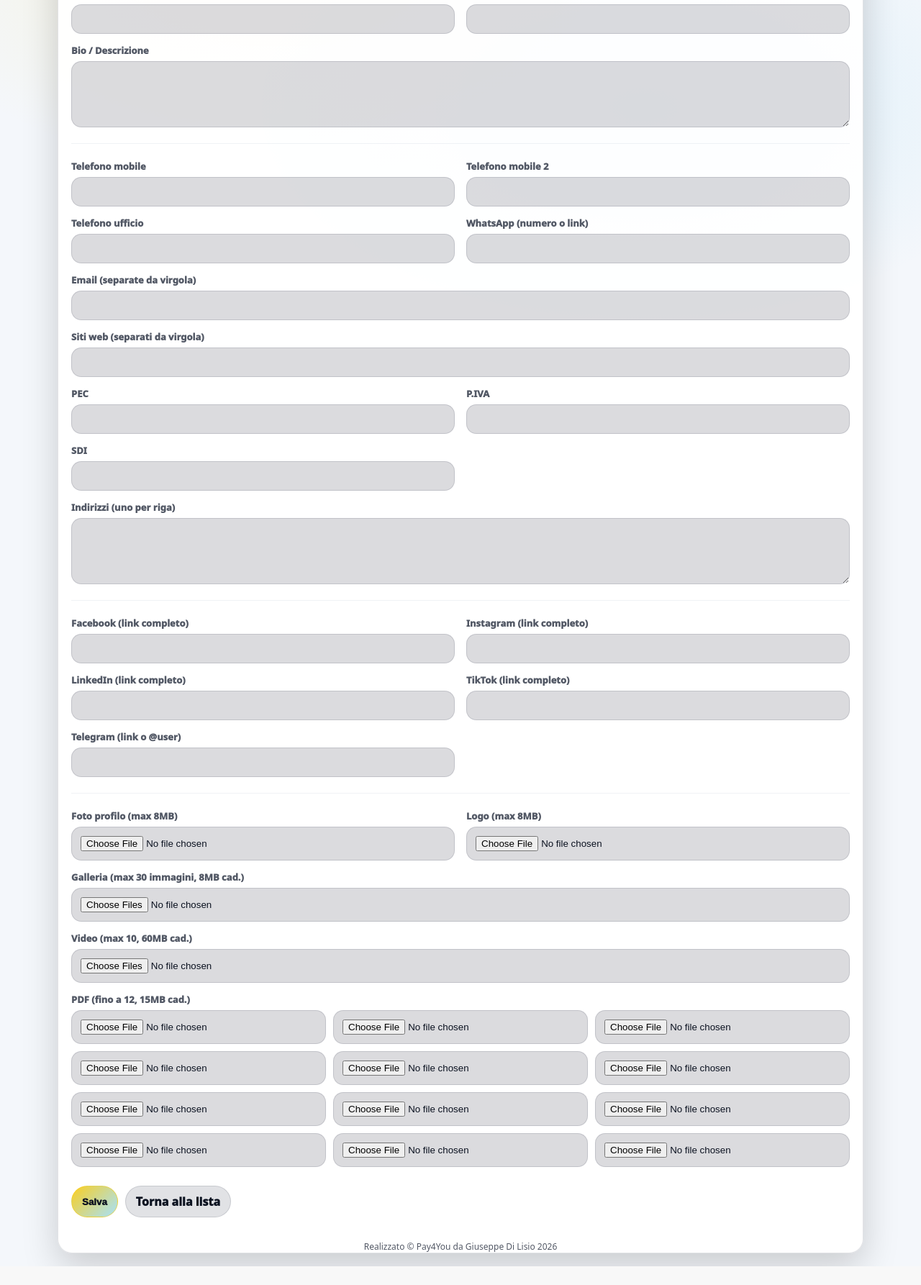
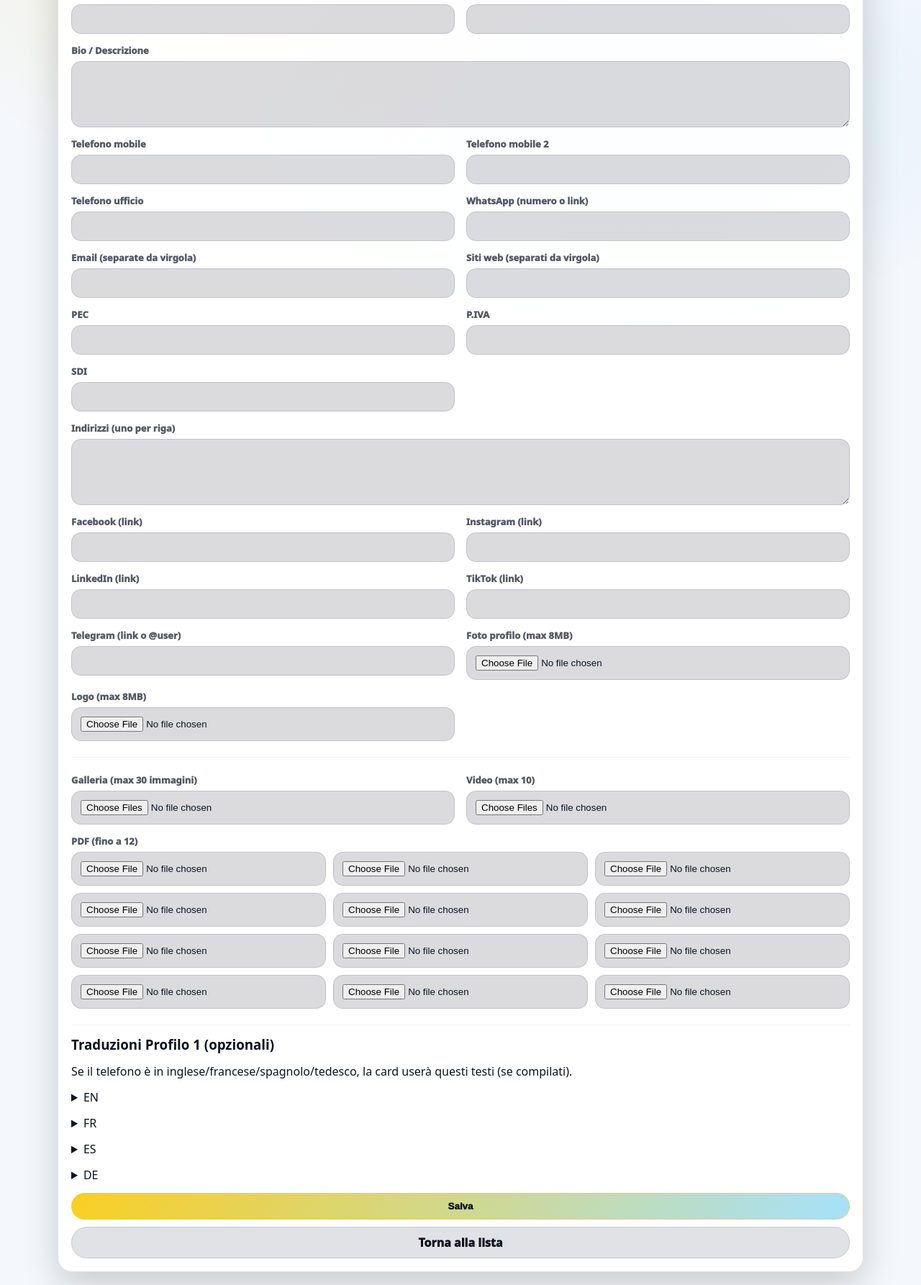
Before and after one commit to gidl59/pay4you-cards-fire, a Flask app: page /admin/new in a window 1280 px wide. Shown: the part 254-2040 px from the top of the page at 72% size. Before the commit the page ends 2014 px from the top, so only its background shows below. Run offline with Flask 3, Linux system fonts and the light colour scheme; the visitor is signed in with stand-in values (Sample User, id 1).

Commit message:
Update agent_form.html

```diff
--- a/templates/agent_form.html
+++ b/templates/agent_form.html
@@ -3,7 +3,7 @@
 
 {% block content %}
 <div class="page-main">
-  <div class="panel">
+  <div class="panel" style="width:min(1120px,100%);">
 
     <div class="panel-head">
       <h1 class="page-title">
@@ -21,8 +21,10 @@
     </div>
 
     {% if session.get('role') == 'admin' %}
-      {% if agent %}
+      {% if agent and not editing_profile2 %}
         {% set form_action = url_for('update_agent', slug=agent.slug) %}
+      {% elif agent and editing_profile2 %}
+        {% set form_action = url_for('admin_profile2_post', slug=agent.slug) %}
       {% else %}
         {% set form_action = url_for('create_agent') %}
       {% endif %}
@@ -37,7 +39,8 @@
     <form method="post" action="{{ form_action }}" enctype="multipart/form-data">
 
       <div class="form-grid">
-        {% if session.get('role') == 'admin' %}
+
+        {% if session.get('role') == 'admin' and not editing_profile2 %}
           <div class="field">
             <label>Slug (univoco)</label>
             <input type="text" name="slug" value="{{ agent.slug if agent else '' }}" required>
@@ -46,105 +49,106 @@
           <div class="field">
             <label>Slug</label>
             <input type="text" value="{{ agent.slug }}" disabled>
+            <div class="hint">Lo slug non è modificabile qui.</div>
           </div>
         {% endif %}
 
         <div class="field">
           <label>Nome</label>
-          <input type="text" name="name" value="{{ agent.name or '' }}" required>
+          <input type="text" name="name" value="{{ agent.name if agent else '' }}" required>
         </div>
 
         <div class="field">
           <label>Azienda</label>
-          <input type="text" name="company" value="{{ agent.company or '' }}">
+          <input type="text" name="company" value="{{ agent.company if agent else '' }}">
         </div>
 
         <div class="field">
           <label>Ruolo</label>
-          <input type="text" name="role" value="{{ agent.role or '' }}">
+          <input type="text" name="role" value="{{ agent.role if agent else '' }}">
         </div>
 
         <div class="field full">
           <label>Bio / Descrizione</label>
-          <textarea name="bio">{{ agent.bio or '' }}</textarea>
+          <textarea name="bio">{{ agent.bio if agent else '' }}</textarea>
         </div>
-
-        <div class="field full"><div class="sep"></div></div>
 
         <div class="field">
           <label>Telefono mobile</label>
-          <input type="text" name="phone_mobile" value="{{ agent.phone_mobile or '' }}">
+          <input type="text" name="phone_mobile" value="{{ agent.phone_mobile if agent else '' }}">
         </div>
+
         <div class="field">
           <label>Telefono mobile 2</label>
-          <input type="text" name="phone_mobile2" value="{{ agent.phone_mobile2 or '' }}">
+          <input type="text" name="phone_mobile2" value="{{ agent.phone_mobile2 if agent else '' }}">
         </div>
+
         <div class="field">
           <label>Telefono ufficio</label>
-          <input type="text" name="phone_office" value="{{ agent.phone_office or '' }}">
+          <input type="text" name="phone_office" value="{{ agent.phone_office if agent else '' }}">
         </div>
+
         <div class="field">
           <label>WhatsApp (numero o link)</label>
-          <input type="text" name="whatsapp" value="{{ agent.whatsapp or '' }}">
+          <input type="text" name="whatsapp" value="{{ agent.whatsapp if agent else '' }}">
         </div>
 
-        <div class="field full">
+        <div class="field">
           <label>Email (separate da virgola)</label>
-          <input type="text" name="emails" value="{{ agent.emails or '' }}">
+          <input type="text" name="emails" value="{{ agent.emails if agent else '' }}">
         </div>
 
-        <div class="field full">
+        <div class="field">
           <label>Siti web (separati da virgola)</label>
-          <input type="text" name="websites" value="{{ agent.websites or '' }}">
+          <input type="text" name="websites" value="{{ agent.websites if agent else '' }}">
         </div>
 
         <div class="field">
           <label>PEC</label>
-          <input type="text" name="pec" value="{{ agent.pec or '' }}">
+          <input type="text" name="pec" value="{{ agent.pec if agent else '' }}">
         </div>
+
         <div class="field">
           <label>P.IVA</label>
-          <input type="text" name="piva" value="{{ agent.piva or '' }}">
+          <input type="text" name="piva" value="{{ agent.piva if agent else '' }}">
         </div>
+
         <div class="field">
           <label>SDI</label>
-          <input type="text" name="sdi" value="{{ agent.sdi or '' }}">
+          <input type="text" name="sdi" value="{{ agent.sdi if agent else '' }}">
         </div>
 
         <div class="field full">
           <label>Indirizzi (uno per riga)</label>
-          <textarea name="addresses">{{ agent.addresses or '' }}</textarea>
+          <textarea name="addresses">{{ agent.addresses if agent else '' }}</textarea>
         </div>
 
-        <div class="field full"><div class="sep"></div></div>
-
         <div class="field">
-          <label>Facebook (link completo)</label>
-          <input type="text" name="facebook" value="{{ agent.facebook or '' }}">
+          <label>Facebook (link)</label>
+          <input type="text" name="facebook" value="{{ agent.facebook if agent else '' }}">
         </div>
         <div class="field">
-          <label>Instagram (link completo)</label>
-          <input type="text" name="instagram" value="{{ agent.instagram or '' }}">
+          <label>Instagram (link)</label>
+          <input type="text" name="instagram" value="{{ agent.instagram if agent else '' }}">
         </div>
         <div class="field">
-          <label>LinkedIn (link completo)</label>
-          <input type="text" name="linkedin" value="{{ agent.linkedin or '' }}">
+          <label>LinkedIn (link)</label>
+          <input type="text" name="linkedin" value="{{ agent.linkedin if agent else '' }}">
         </div>
         <div class="field">
-          <label>TikTok (link completo)</label>
-          <input type="text" name="tiktok" value="{{ agent.tiktok or '' }}">
+          <label>TikTok (link)</label>
+          <input type="text" name="tiktok" value="{{ agent.tiktok if agent else '' }}">
         </div>
         <div class="field">
           <label>Telegram (link o @user)</label>
-          <input type="text" name="telegram" value="{{ agent.telegram or '' }}">
+          <input type="text" name="telegram" value="{{ agent.telegram if agent else '' }}">
         </div>
-
-        <div class="field full"><div class="sep"></div></div>
 
         <div class="field">
           <label>Foto profilo (max 8MB)</label>
           <input type="file" name="photo" accept="image/*">
         </div>
+
         <div class="field">
           <label>Logo (max 8MB)</label>
           <input type="file" name="logo" accept="image/*">
@@ -152,42 +156,89 @@
 
         {% if not editing_profile2 %}
           <div class="field full">
-            <label>Galleria (max 30 immagini, 8MB cad.)</label>
+            <div class="sep"></div>
+          </div>
+
+          <div class="field">
+            <label>Galleria (max 30 immagini)</label>
             <input type="file" name="gallery" accept="image/*" multiple>
           </div>
 
-          <div class="field full">
-            <label>Video (max 10, 60MB cad.)</label>
+          <div class="field">
+            <label>Video (max 10)</label>
             <input type="file" name="videos" accept="video/*" multiple>
           </div>
 
           <div class="field full">
-            <label>PDF (fino a 12, 15MB cad.)</label>
+            <label>PDF (fino a 12)</label>
             <div class="grid-3">
-              {% for i in range(1,13) %}
-                <input type="file" name="pdf{{i}}" accept="application/pdf">
-              {% endfor %}
+              <input type="file" name="pdf1" accept="application/pdf">
+              <input type="file" name="pdf2" accept="application/pdf">
+              <input type="file" name="pdf3" accept="application/pdf">
+              <input type="file" name="pdf4" accept="application/pdf">
+              <input type="file" name="pdf5" accept="application/pdf">
+              <input type="file" name="pdf6" accept="application/pdf">
+              <input type="file" name="pdf7" accept="application/pdf">
+              <input type="file" name="pdf8" accept="application/pdf">
+              <input type="file" name="pdf9" accept="application/pdf">
+              <input type="file" name="pdf10" accept="application/pdf">
+              <input type="file" name="pdf11" accept="application/pdf">
+              <input type="file" name="pdf12" accept="application/pdf">
             </div>
           </div>
         {% endif %}
 
+        {% if not editing_profile2 %}
           <div class="field full">
-          <div class="toolbar">
+            <div class="sep"></div>
+            <h3 style="margin:0 0 8px 0;">Traduzioni Profilo 1 (opzionali)</h3>
+            <div class="hint">Se il telefono è in inglese/francese/spagnolo/tedesco, la card userà questi testi (se compilati).</div>
+          </div>
+
+          {% for L in ['en','fr','es','de'] %}
+            <div class="field full details">
+              <details>
+                <summary>{{ L|upper }}</summary>
+
+                <div class="grid-2" style="margin-top:10px;">
+                  <div class="field">
+                    <label>Nome ({{ L|upper }})</label>
+                    <input type="text" name="name_{{L}}" value="{{ (i18n_data.get(L, {}).get('name') if i18n_data else '') }}">
+                  </div>
+                  <div class="field">
+                    <label>Azienda ({{ L|upper }})</label>
+                    <input type="text" name="company_{{L}}" value="{{ (i18n_data.get(L, {}).get('company') if i18n_data else '') }}">
+                  </div>
+                  <div class="field">
+                    <label>Ruolo ({{ L|upper }})</label>
+                    <input type="text" name="role_{{L}}" value="{{ (i18n_data.get(L, {}).get('role') if i18n_data else '') }}">
+                  </div>
+                  <div class="field full">
+                    <label>Bio ({{ L|upper }})</label>
+                    <textarea name="bio_{{L}}">{{ (i18n_data.get(L, {}).get('bio') if i18n_data else '') }}</textarea>
+                  </div>
+                  <div class="field full">
+                    <label>Indirizzi ({{ L|upper }})</label>
+                    <textarea name="addresses_{{L}}">{{ (i18n_data.get(L, {}).get('addresses') if i18n_data else '') }}</textarea>
+                  </div>
+                </div>
+              </details>
+            </div>
+          {% endfor %}
+        {% endif %}
+
+        <div class="field full" style="display:flex; gap:10px; flex-wrap:wrap;">
           <button class="btn primary" type="submit">Salva</button>
+
           {% if session.get('role') == 'admin' %}
             <a class="btn ghost" href="{{ url_for('dashboard') }}">Torna alla lista</a>
           {% else %}
             <a class="btn ghost" href="{{ url_for('logout') }}">Logout</a>
           {% endif %}
         </div>
+
       </div>
-      </div>
-
     </form>
-
-    <div class="footer">
-      Realizzato © Pay4You da Giuseppe Di Lisio 2026
-    </div>
 
   </div>
 </div>
```
Lines whose indentation alone changed are shown as unchanged.
